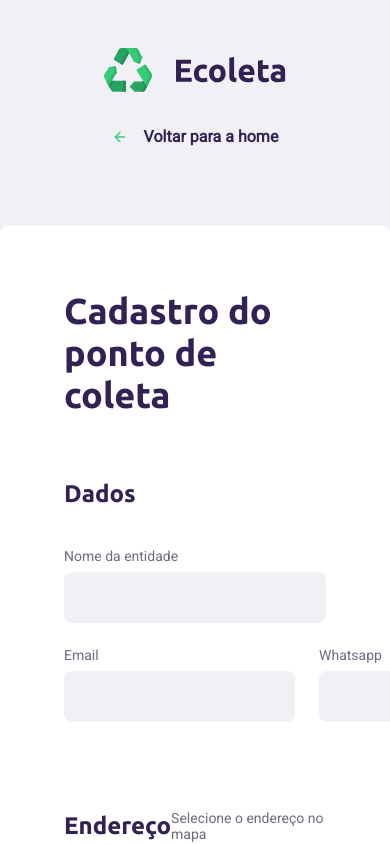
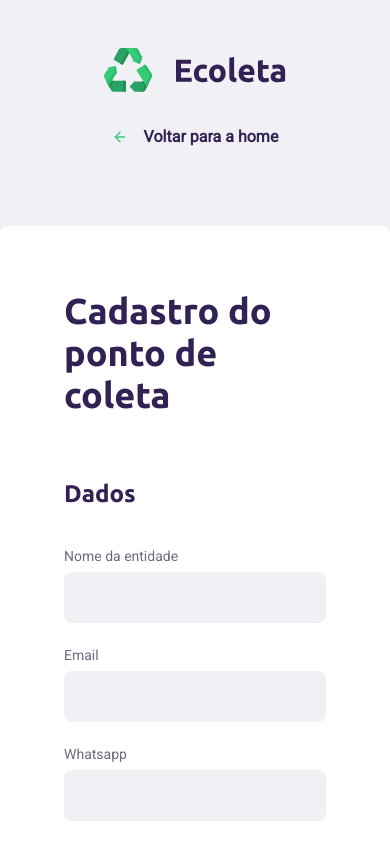
Before and after one commit to JoaoCFN/Ecoleta, a React (Create React App) app in the folder web/: page /create-collect-point in a window 390 px wide. Shown: the top 844 px of the page. Built offline with nearby package versions, Linux system fonts and the light colour scheme.

Commit message:
Fix
Ajustando inputs no layout web mobile

```diff
--- a/web/src/pages/CreateCollectPoint/style.css
+++ b/web/src/pages/CreateCollectPoint/style.css
@@ -219,4 +219,16 @@
         margin-top: 35px;
     }
 
+    #page-create-collect-point form .field-group {
+        flex-direction: column;
+    }
+
+    #page-create-collect-point form .field-group .field + .field {
+        margin-left: 0px;
+    }
+
+    #page-create-collect-point form .field-group input + input {
+        margin-left: 0px;
+    }
+
 }
```
